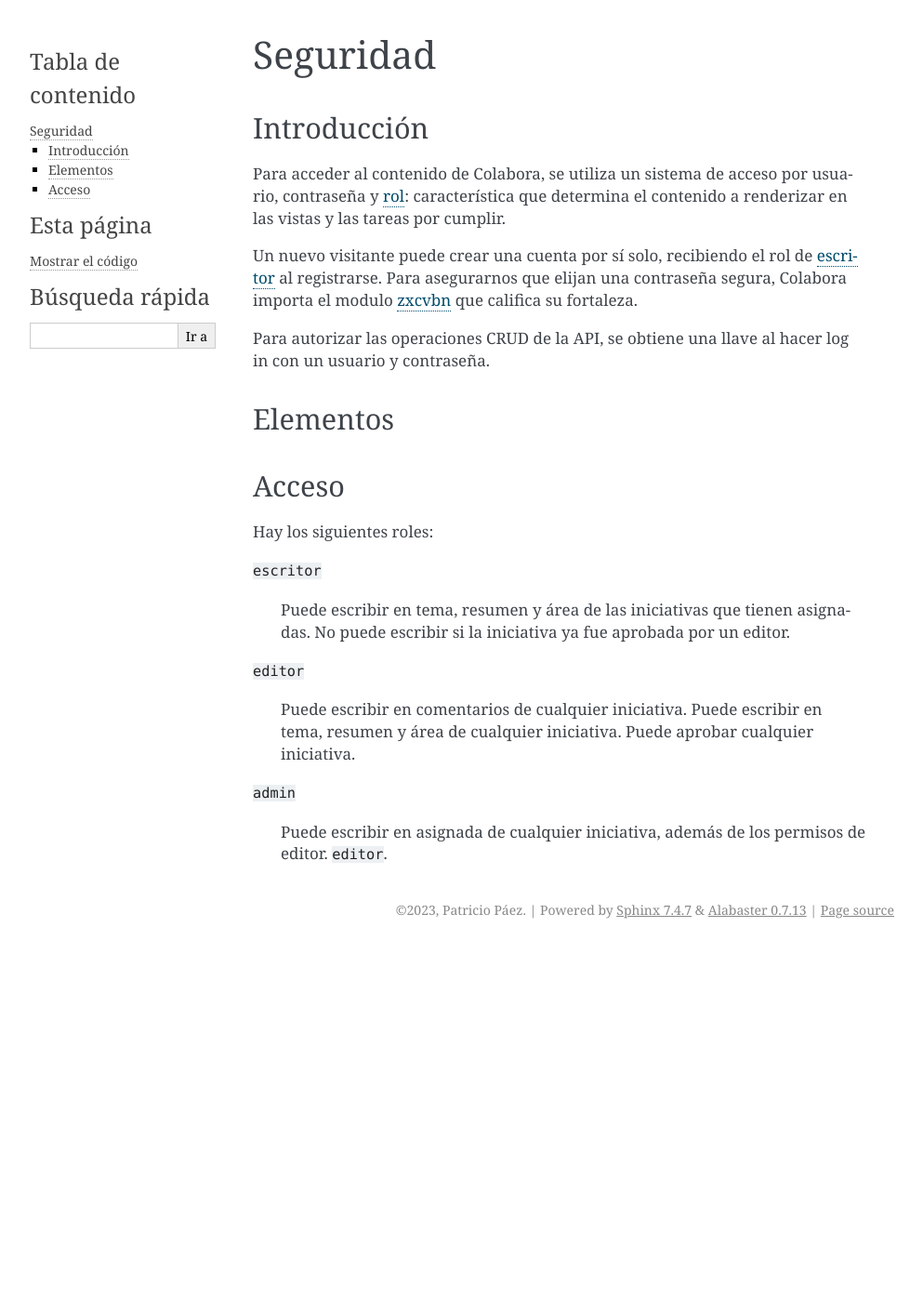
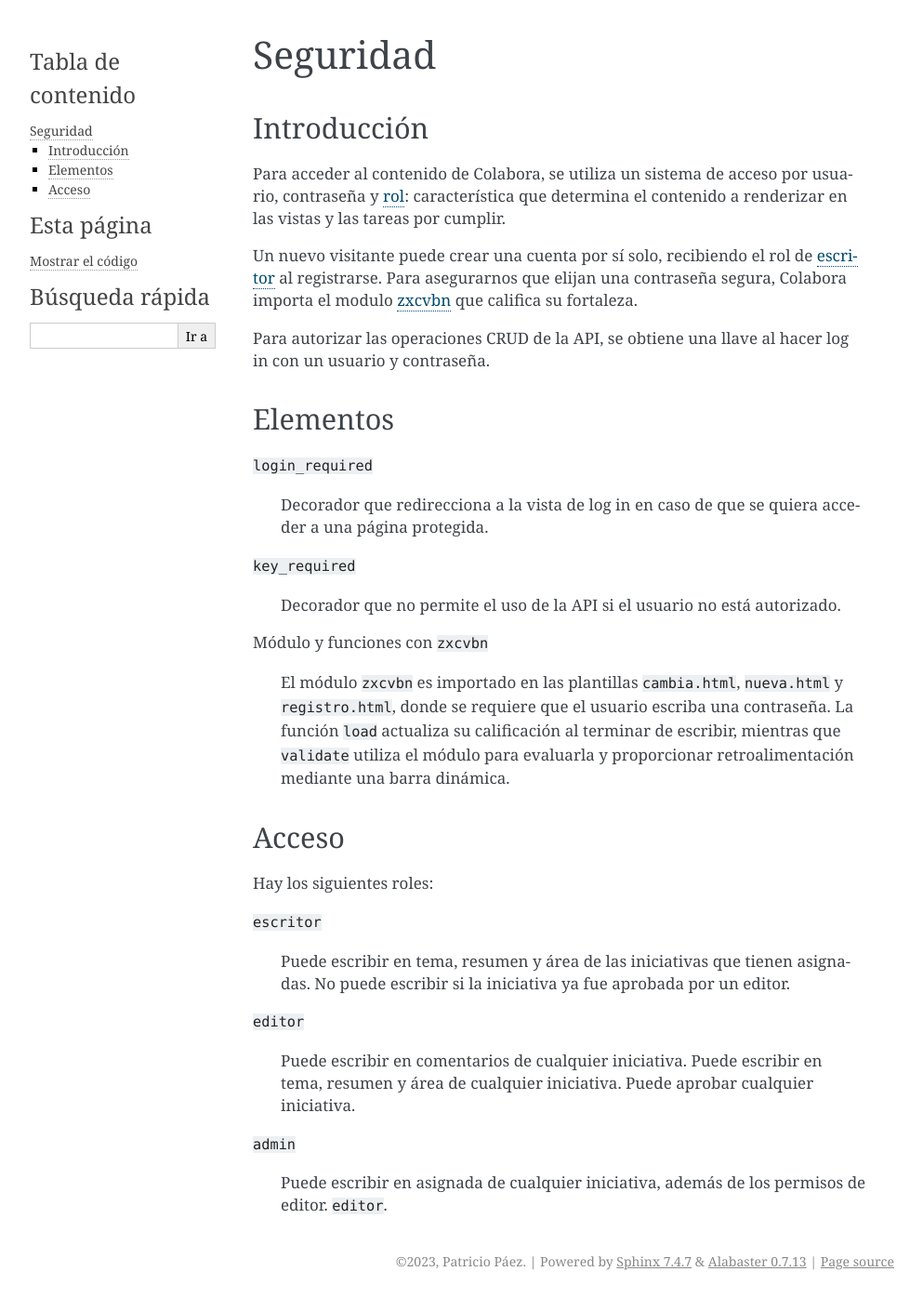
Before and after one commit to siguealcongreso/colabora, a Sphinx documentation site: the page built from docs/source/seguridad.rst, in a window 1280 px wide. Shown: the whole page at 93% size, without its empty margins (148-1141 px from the left). Built offline with Sphinx 7.4.7, drawn with Linux system fonts in a browser that asks for light colours; before the commit the page ends 1018 px from its top, so only the background shows below that.

Commit message:
Agregar elementos a seguridad.rst

```diff
--- a/docs/source/seguridad.rst
+++ b/docs/source/seguridad.rst
@@ -16,6 +16,21 @@
 
 Elementos
 ---------
+
+``login_required``
+
+    Decorador que redirecciona a la vista de log in en caso de que se quiera acceder a una página protegida.
+
+``key_required``
+
+    Decorador que no permite el uso de la API si el usuario no está autorizado.
+
+Módulo y funciones con ``zxcvbn``
+
+    El módulo ``zxcvbn`` es importado en las plantillas ``cambia.html``, ``nueva.html`` y ``registro.html``, donde se requiere
+    que el usuario escriba una contraseña.
+    La función ``load`` actualiza su calificación al terminar de escribir, mientras que ``validate`` utiliza el módulo para evaluarla
+    y proporcionar retroalimentación mediante una barra dinámica.
 
 Acceso
 ------
```
